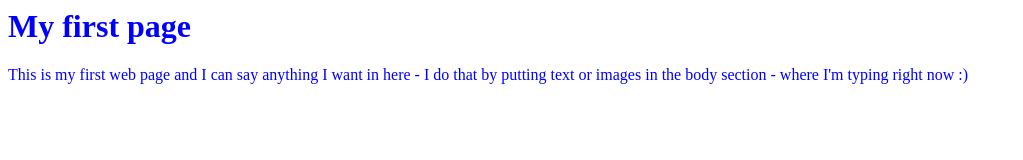
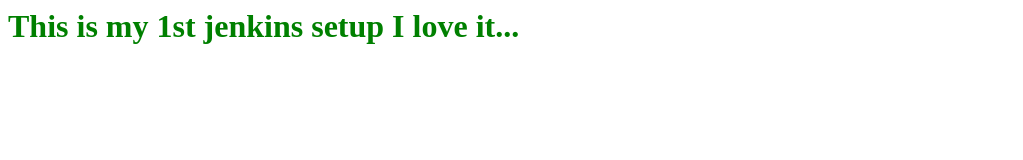
Before and after one commit to ambatigit/ibc, a plain HTML site: page index.html in a window 1280 px wide. Shown: the whole page, without its empty margins (0-1023 px from the left). Drawn offline with Linux system fonts and the light colour scheme.

Commit message:
3rd commit

```diff
--- a/index.html
+++ b/index.html
@@ -4,11 +4,10 @@
 <title> favorites / bookmark title goes here </title>
 </head>
 
-<body bgcolor="white" text="blue">
+<body bgcolor="white" text="green">
 
-<h1> My first page </h1>
+<h1> This is my 1st jenkins setup I love it... </h1>
 
-This is my first web page and I can say anything I want in here - I do that by putting text or images in the body section - where I'm typing right now :)
 
 </body>
 
```
